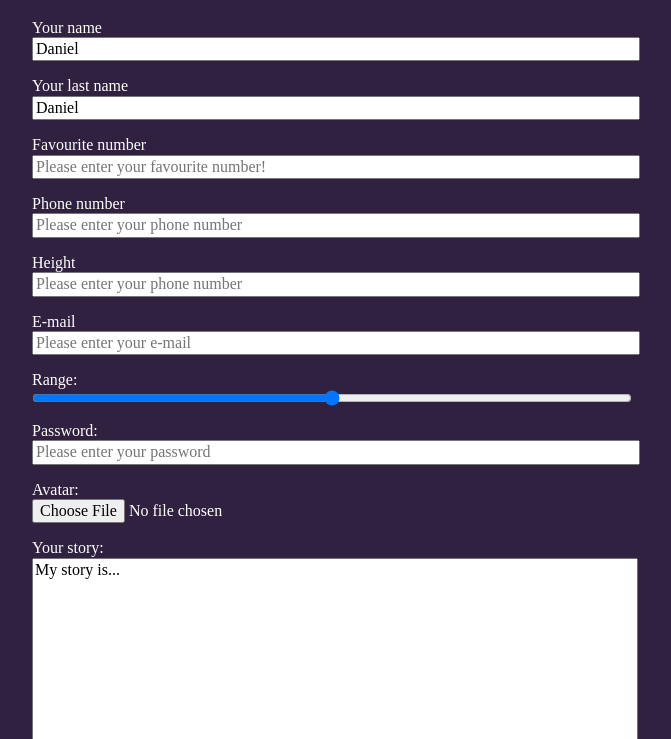
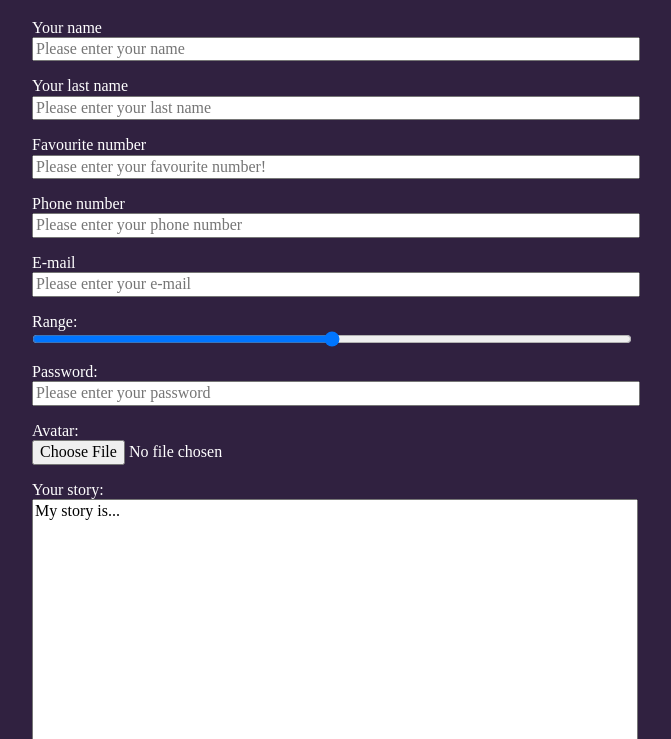
Before and after one commit to dangrams/formular-playground, a plain HTML site: page index.html in a window 1280 px wide. Shown: the part 61-800 px from the top of the page, without its empty margins (308-979 px from the left). Drawn offline with Linux system fonts and the light colour scheme.

Commit message:
Add files via upload

```diff
--- a/index.html
+++ b/index.html
@@ -23,7 +23,7 @@
           <input
             class="form__item"
             type="text"
-            value="Daniel"
+
             placeholder="Please enter your name"
             id="firstName"
             name="firstName"
@@ -36,7 +36,7 @@
             required
             class="form__item"
             type="text"
-            value="Daniel"
+
             placeholder="Please enter your last name"
             id="lastName"
             name="lastNamee"
@@ -71,19 +71,7 @@
           </label>
         </p>
 
-        <p>
-          <label>
-            Height
-            <input
-              class="form__item"
-              id="phoneNumber"
-              type="tel"
-              placeholder="Please enter your phone number"
-              id="phoneNumbermber"
-              name="phoneNumber"
-            />
-          </label>
-        </p>
+
 
 
         <p>
@@ -255,7 +243,7 @@ Postal code
 
         <p>
           <label>
-            <input name="agreement" type="submit" value="Send" />
+            <input  type="submit" value="Send" />
 
 
         </p>
```
